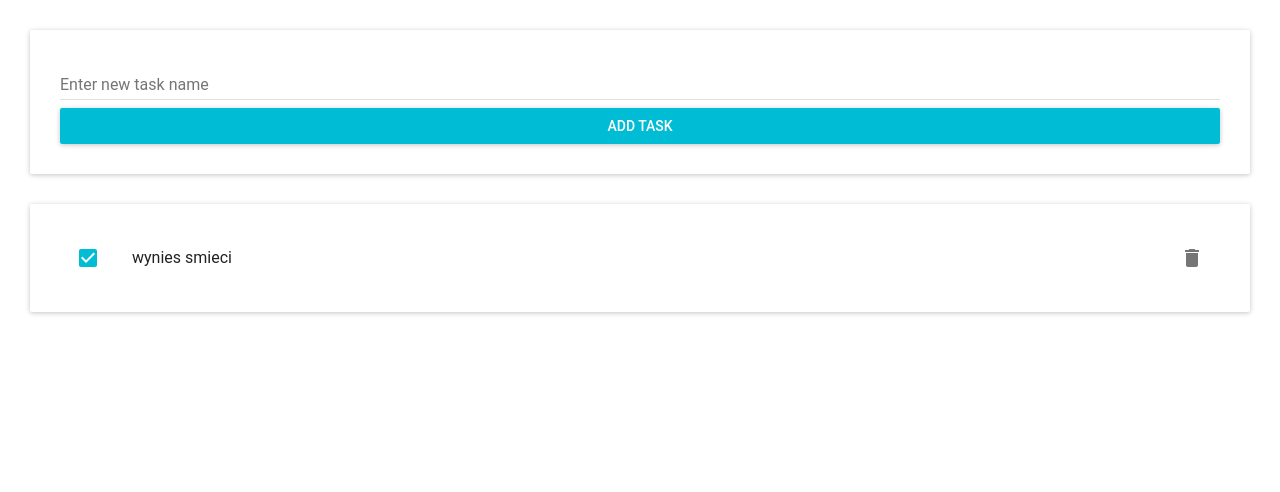
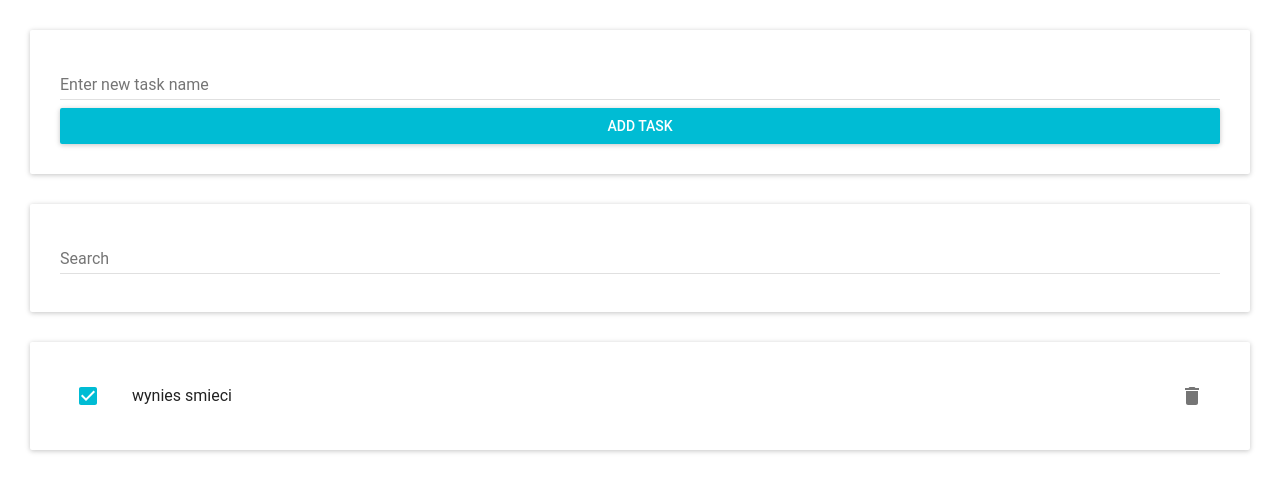
Before and after one commit to peltone1/my-to-do, a React (Create React App) app: page / in a window 1280 px wide. Shown: the top 492 px of the page. Built offline with nearby package versions, Linux system fonts and the light colour scheme.

Commit message:
searching task

```diff
--- /dev/null
+++ b/src/ToDo/Search.js
@@ -0,0 +1,14 @@
+import React from "react"
+import { TextField } from "material-ui"
+
+const Search = props => (
+  <div>
+    <TextField
+      placeholder={"Search"}
+      fullWidth={true}
+      onChange={props.searchPhraseChangeHandler}
+      value={props.searchPhrase}
+    />
+  </div>
+);
+export default Search;
--- a/src/ToDo/ToDo.js
+++ b/src/ToDo/ToDo.js
@@ -2,6 +2,7 @@ import React from 'react'
 import Forms from './Forms'
 import List from './List'
 import Container from '../Container'
+import Search from "./Search";
 
 class ToDo extends React.Component {
   constructor(props) {
@@ -9,10 +10,9 @@ class ToDo extends React.Component {
     this.state = {
         tasks: [
           { name: "wynies smieci", key: "343424", isCompleted: true },
-
         ],
         newTaskName: "",
-
+        searchPhrase: ""
     };
   }
   componentWillUpdate(nextProps, nextState) {
@@ -34,6 +34,11 @@ class ToDo extends React.Component {
     this.setState(this.lastState);
   }
 
+  searchPhraseHandler = (event, newValue) => {
+    this.setState({
+      searchPhrase: newValue
+    });
+  };
 
   onNewTaskChange = (event, newValue) => {
     this.setState({
@@ -82,7 +87,26 @@ class ToDo extends React.Component {
 
 
   render() {
-    return ( <div>
+    const searchTaskinArray = array => {
+      let searchTask = [];
+
+      if (this.state.searchPhrase === "") {
+        searchTask = [];
+      } else {
+        searchTask = array
+          .map(element => element)
+          .filter(
+            element =>
+              element.name.toUpperCase().indexOf(this.state.searchPhrase) >=
+                0 ||
+              element.name.toLowerCase().indexOf(this.state.searchPhrase) >= 0
+          );
+      }
+      return searchTask;
+    };
+
+    return (
+      <div>
         <Container >
         <Forms
           onNewTaskChangeProp = {this.onNewTaskChange}
@@ -90,6 +114,12 @@ class ToDo extends React.Component {
           addTaskProp = {this.addTask}
         />
         </Container>
+        <Container>
+            <Search
+              searchPhraseHandler={this.searchPhraseHandler}
+              searchPhrase={this.state.searchPhrase}
+            />
+        </Container >
         <Container >
         <List
           tasksProp = {this.state.tasks}
```
Lines whose indentation alone changed are shown as unchanged.
